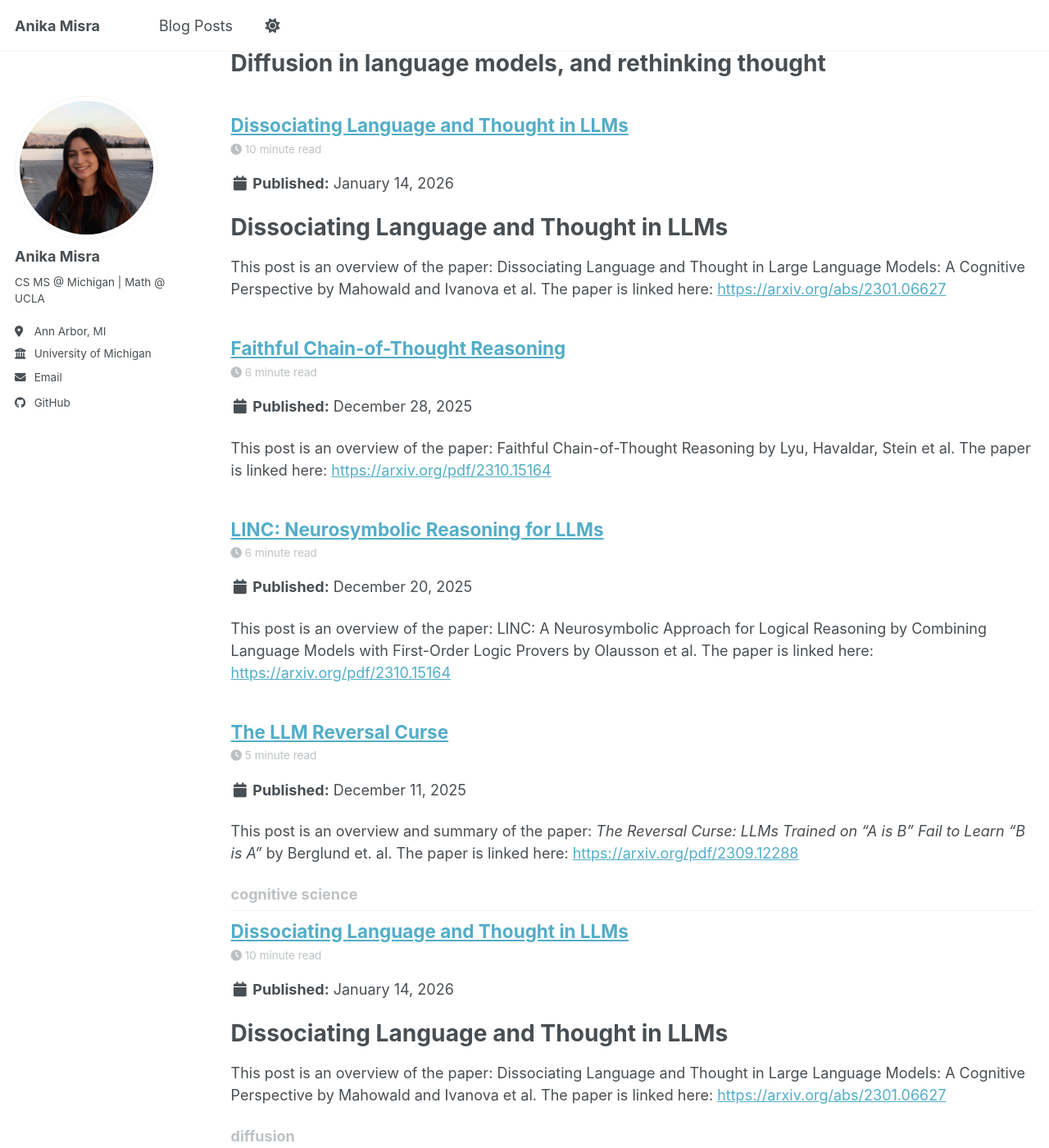
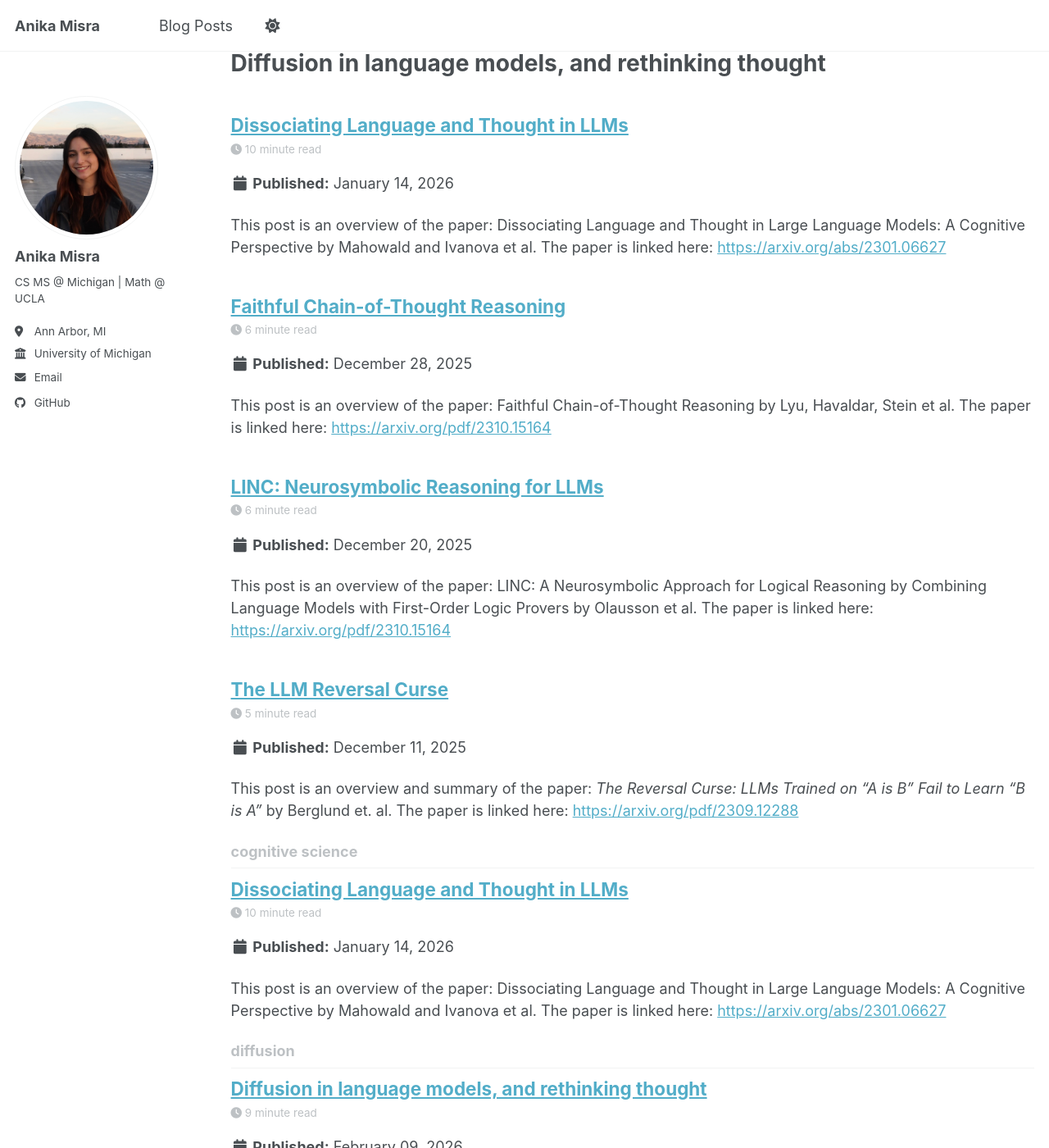
Before and after one commit to anikamisra/anikamisra.github.io, a Jekyll site: the page built from _pages/tag-archive.html, in a window 1280 px wide and 1400 px high, scrolled down 774 px. Shown: the whole window at 82% size. Built offline with Jekyll 4.4.1, drawn with Linux system fonts in a browser that asks for light colours; a script bundle is joined from its source files by our own code; library files that are not in the unit come from our copies; some of the changed text lies outside the part shown.

Commit message:
Update 2026-01-14-dissociating-language-and-thought.md

```diff
--- a/_posts/2026-01-14-dissociating-language-and-thought.md
+++ b/_posts/2026-01-14-dissociating-language-and-thought.md
@@ -5,7 +5,6 @@ categories: [LLM, linguistics, cognitive science]
 tags: [LLM, linguistics, cognitive science]
 ---
 
-# Dissociating Language and Thought in LLMs
 This post is an overview of the paper: Dissociating Language and Thought in Large Language Models: A Cognitive Perspective by Mahowald and Ivanova et al. The paper is linked here: [https://arxiv.org/abs/2301.06627](https://arxiv.org/abs/2301.06627)
 
 ### Separation of language and thought
```
